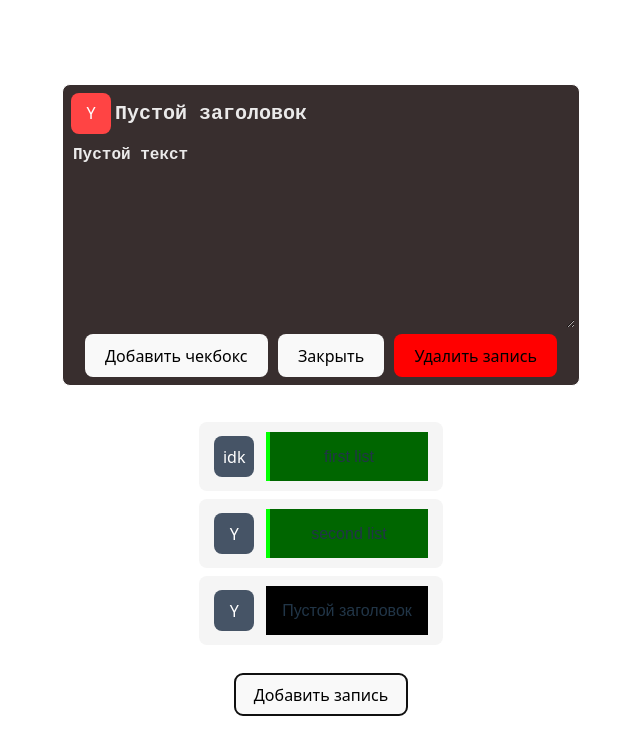
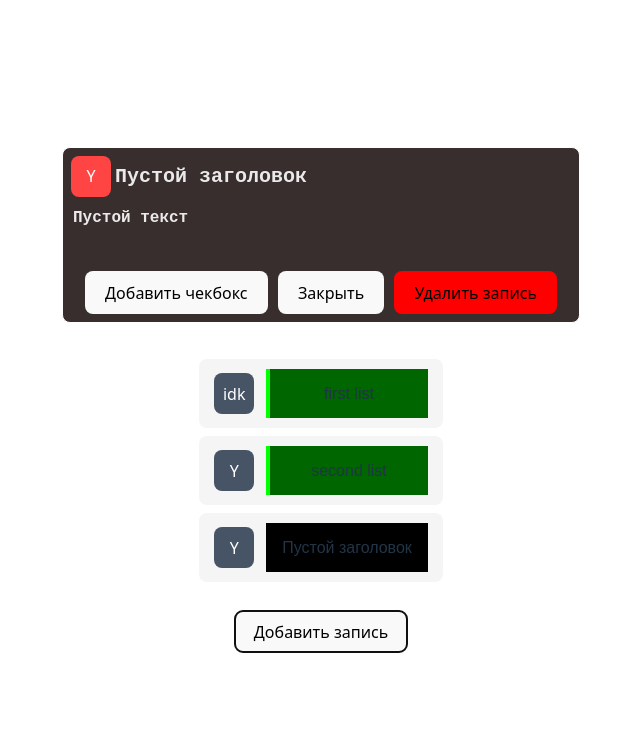
Before and after one commit to Fedosihin/german-notebook, a React (Vite) app: page / in a window 1280 px wide. Both pictures are taken after a click on the button "Добавить запись". Shown: the top 754 px of the page, without its empty margins (319-959 px from the left). Built offline with nearby package versions, Linux system fonts and the light colour scheme.

Commit message:
feat: AutoTextarea
- added autotextarea
- some minor css fixes
- some minor fixes

```diff
--- /dev/null
+++ b/src/components/AutoTextarea/AutoTextarea.jsx
@@ -0,0 +1,46 @@
+import React from "react";
+import styled from "styled-components";
+
+const StyledTextarea = styled.textarea`
+  width: 100%;
+  background-color: transparent;
+  box-shadow: none;
+  border: none;
+
+  font-family: monospace;
+  font-size: 16px;
+  font-weight: 600;
+  color: #ffffff;
+  color: rgba(255, 255, 255, 0.9);
+
+  /* Отключаем ручное изменение */
+  resize: none;
+  overflow: hidden;
+  min-height: 50px;
+  height: 50px;
+
+  &:focus {
+    outline: none;
+  }
+`;
+
+export default function AutoTextarea({ value, onChange, ...props }) {
+  const textareaRef = React.useRef(null);
+
+  React.useLayoutEffect(() => {
+    const textarea = textareaRef.current;
+    if (textarea) {
+      textarea.style.height = "auto";
+      textarea.style.height = `${textarea.scrollHeight}px`;
+    }
+  }, [value]);
+
+  return (
+    <StyledTextarea
+      ref={textareaRef}
+      value={value}
+      onChange={onChange}
+      {...props}
+    />
+  );
+}
--- a/src/components/NoteEditor/NoteEditor.jsx
+++ b/src/components/NoteEditor/NoteEditor.jsx
@@ -3,6 +3,7 @@ import CheckboxItem from "./CheckboxItem";
 import EmojiButton from "../EmojiButton/EmojiButton";
 import styled from "styled-components";
 import RemoveNoteButton from "../RemoveNoteButton/RemoveNoteButton";
+import AutoTextarea from "../AutoTextarea/AutoTextarea";
 
 const StyledContainer = styled.div`
   min-width: 500px;
@@ -47,6 +48,12 @@ const StyledTextarea = styled.textarea`
   font-weight: 600;
   color: #ffffff;
   color: rgba(255, 255, 255, 0.9);
+
+  /* Отключаем ручное изменение */
+  resize: none;
+  overflow: hidden;
+  min-height: 50px;
+  height: 50px;
 
   &:focus {
     outline: none;
@@ -111,12 +118,17 @@ export default function NoteEditor({
             );
           })}
         </StyledCheckboxContainer>
-        <StyledTextarea
+        {/* <StyledTextarea
           value={note.text}
           onChange={(e) => onTextChange(e)}
           placeholder="Введите текст..."
           rows={10}
           style={{ width: "100%" }}
+        /> */}
+        <AutoTextarea
+          value={note.text}
+          onChange={(e) => onTextChange(e)}
+          placeholder="Введите текст..."
         />
         {/* <p>{listOfLists[activeListIndex].text}</p> */}
         {/*  */}
@@ -136,7 +148,6 @@ export default function NoteEditor({
           <button onClick={onAddCheckbox}>Добавить чекбокс</button>
           <button onClick={onClose}>Закрыть</button>
           <RemoveNoteButton
-            note={note}
             onButtonClick={onNoteRemove}
           ></RemoveNoteButton>
         </StyledButtonsContainer>
--- a/src/components/RemoveNoteButton/RemoveNoteButton.jsx
+++ b/src/components/RemoveNoteButton/RemoveNoteButton.jsx
@@ -5,6 +5,6 @@ const StyledButton = styled.button`
   background-color: red;
 `;
 
-export default function RemoveNoteButton({onButtonClick, note}) {
-  return <StyledButton onClick={()=>{onButtonClick(note.id)}}>Удалить запись</StyledButton>;
+export default function RemoveNoteButton({onButtonClick}) {
+  return <StyledButton onClick={()=>{onButtonClick()}}>Удалить запись</StyledButton>;
 }
```
